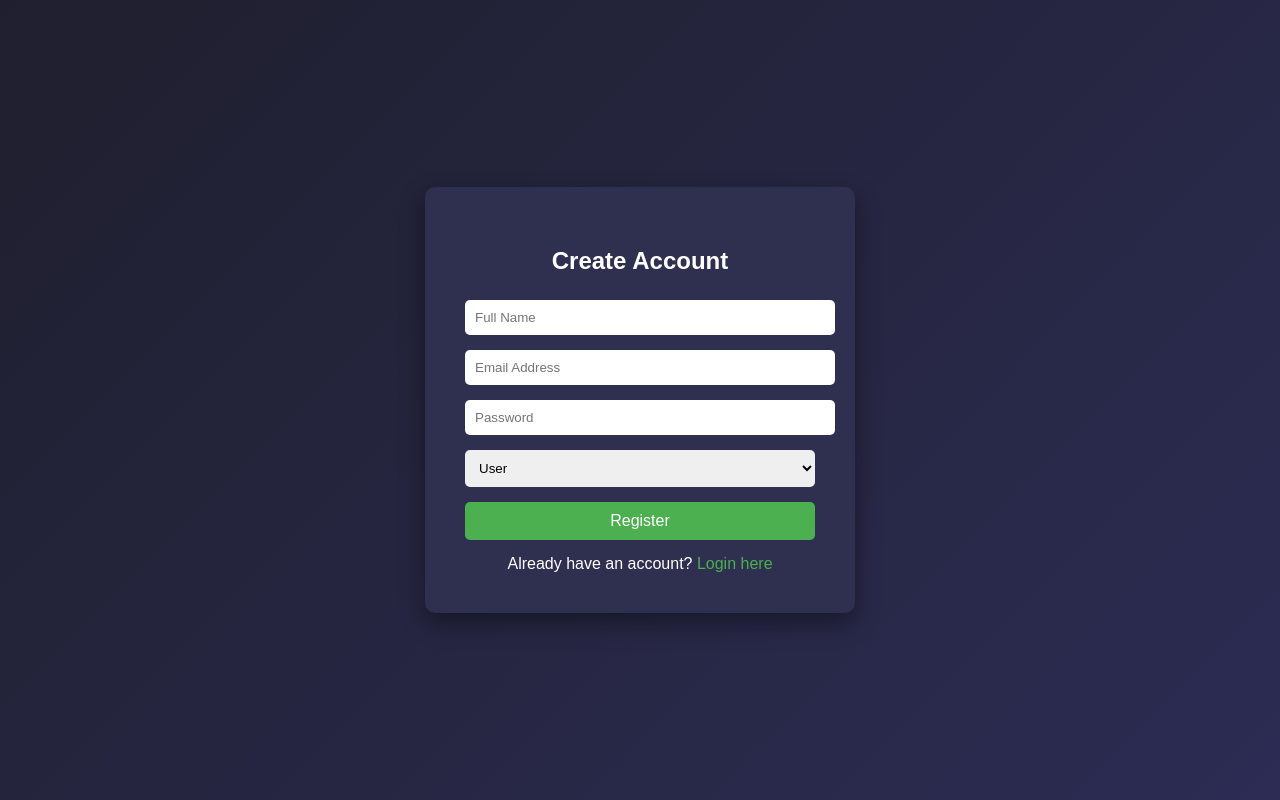
After one commit to madhuraapohankar/AI_fake_news_detection, a Flask app: page /register in a window 1280 px wide. The commit adds this page. Run offline with Flask 3, Linux system fonts and the light colour scheme.

Commit message:
Auth upgrade, admin dashboard added, Flask-Login integration completed

```diff
--- a/app.py
+++ b/app.py
@@ -12,9 +12,13 @@ from flask_mail import Mail, Message
 from itsdangerous import URLSafeTimedSerializer
 from authlib.integrations.flask_client import OAuth
 from dotenv import load_dotenv
+from flask_sqlalchemy import SQLAlchemy
+from flask_login import LoginManager, UserMixin, login_user, login_required, logout_user, current_user
+from werkzeug.security import generate_password_hash, check_password_hash
 
 load_dotenv()
 app = Flask(__name__)
+
 
 # ==============================
 # SESSION SECURITY
@@ -23,6 +27,31 @@ app.secret_key = os.getenv("SECRET_KEY")
 app.config['SESSION_COOKIE_HTTPONLY'] = True
 app.config['SESSION_COOKIE_SAMESITE'] = "Lax"
 app.config['PERMANENT_SESSION_LIFETIME'] = timedelta(days=7)
+app.config['SQLALCHEMY_DATABASE_URI'] = 'sqlite:///users.db'
+app.config['SQLALCHEMY_TRACK_MODIFICATIONS'] = False
+
+db = SQLAlchemy(app)
+login_manager = LoginManager(app)
+login_manager.login_view = "login"
+
+# ==============================
+# Create User Model
+# ==============================
+class User(UserMixin, db.Model):
+    id = db.Column(db.Integer, primary_key=True)
+    email = db.Column(db.String(150), unique=True, nullable=False)
+    password = db.Column(db.String(200), nullable=False)
+
+# ✅ ADD IT RIGHT HERE
+with app.app_context():
+    db.create_all()
+
+# ==============================
+# Add User Loader
+# ==============================
+@login_manager.user_loader
+def load_user(user_id):
+    return User.query.get(int(user_id))
 
 # ==============================
 # PASSWORD RESET CONFIG
@@ -72,32 +101,33 @@ def google_authorize():
     if not user:
         cursor.execute(
             "INSERT INTO users (name, email, password, role) VALUES (?, ?, ?, ?)",
-            (name, email, "google_auth", "user"),
+            (name, email, generate_password_hash("google_auth"), "user"),
         )
         conn.commit()
+
+        cursor.execute("SELECT id, role FROM users WHERE email=?", (email,))
+        user = cursor.fetchone()
+
         role = "user"
     else:
         role = user[1] or "user"
 
     conn.close()
 
-    session.clear()
-    session["user"] = name
-    session["email"] = email
-    session["role"] = role
+    # ✅ REQUIRED CHANGE → Login with Flask-Login
+    flask_user = User.query.filter_by(email=email).first()
+
+    if not flask_user:
+        flask_user = User(
+            email=email,
+            password=generate_password_hash("google_auth")
+        )
+        db.session.add(flask_user)
+        db.session.commit()
+
+    login_user(flask_user)
 
     return redirect(url_for("home"))
-
-# ==============================
-# LOGIN REQUIRED DECORATOR
-# ==============================
-def login_required(f):
-    @wraps(f)
-    def decorated_function(*args, **kwargs):
-        if "user" not in session:
-            return redirect(url_for("login"))
-        return f(*args, **kwargs)
-    return decorated_function
 
 # ==============================
 # LOAD MODEL
@@ -181,31 +211,46 @@ def login():
         cursor = conn.cursor()
 
         cursor.execute(
-            "SELECT id, name, email, role FROM users WHERE email=? AND password=?",
-            (email, password),
+            "SELECT id, name, email, password, role FROM users WHERE email=?",
+            (email,),
         )
 
         user = cursor.fetchone()
-        conn.close()
 
         if user:
-            db_role = (user[3] or "user").lower()
+            stored_password = user[3]
+
+            if not check_password_hash(stored_password, password):
+                conn.close()
+                return render_template("login.html", error="Invalid credentials")
+
+            db_role = (user[4] or "user").lower()
 
             if db_role != role:
+                conn.close()
                 return render_template("login.html", error="Wrong role selected")
 
-            session.clear()
-            session["user"] = user[1]
-            session["email"] = user[2]
-            session["role"] = db_role
-            session["user_id"] = user[0]
-            session.permanent = bool(remember)
+            conn.close()
+
+            # ✅ REQUIRED CHANGE → Use Flask-Login
+            flask_user = User.query.filter_by(email=email).first()
+
+            if not flask_user:
+                flask_user = User(
+                    email=email,
+                    password=stored_password
+                )
+                db.session.add(flask_user)
+                db.session.commit()
+
+            login_user(flask_user, remember=bool(remember))
 
             if db_role == "admin":
                 return redirect(url_for("admin_dashboard"))
 
             return redirect(url_for("home"))
 
+        conn.close()
         return render_template("login.html", error="Invalid credentials")
 
     return render_template("login.html")
@@ -361,11 +406,80 @@ def reset_password(token):
     if request.method == "POST":
         new_password = request.form.get("password")
 
-        # UPDATE PASSWORD IN DATABASE HERE
+        hashed_password = generate_password_hash(new_password)
+
+        # ✅ UPDATE fake_news.db
+        conn = sqlite3.connect("database/fake_news.db")
+        cursor = conn.cursor()
+        cursor.execute(
+            "UPDATE users SET password=? WHERE email=?",
+            (hashed_password, email),
+        )
+        conn.commit()
+        conn.close()
+
+        # ✅ UPDATE users.db (Flask-Login DB)
+        flask_user = User.query.filter_by(email=email).first()
+        if flask_user:
+            flask_user.password = hashed_password
+            db.session.commit()
 
         return "Password updated successfully!"
 
     return render_template("reset_password.html")
+
+# ==============================
+# REGISTER
+# ==============================
+from werkzeug.security import generate_password_hash
+
+@app.route("/register", methods=["GET", "POST"])
+def register():
+    if request.method == "POST":
+        name = request.form.get("name", "").strip()
+        email = request.form.get("email", "").strip()
+        password = request.form.get("password", "").strip()
+        role = request.form.get("role", "user").strip().lower()
+
+        if not name or not email or not password:
+            return render_template("register.html", error="All fields required")
+
+        conn = sqlite3.connect("database/fake_news.db")
+        cursor = conn.cursor()
+
+        # Check if email already exists
+        cursor.execute("SELECT id FROM users WHERE email=?", (email,))
+        existing = cursor.fetchone()
+
+        if existing:
+            conn.close()
+            return render_template("register.html", error="User already exists")
+
+        hashed_password = generate_password_hash(password)
+
+        cursor.execute(
+            "INSERT INTO users (name, email, password, role) VALUES (?, ?, ?, ?)",
+            (name, email, hashed_password, role),
+        )
+
+        conn.commit()
+        conn.close()
+
+        # ✅ REQUIRED ADDITION → Also create Flask-Login user
+        flask_user = User.query.filter_by(email=email).first()
+
+        if not flask_user:
+            new_user = User(
+                email=email,
+                password=hashed_password
+            )
+            db.session.add(new_user)
+            db.session.commit()
+
+        return redirect(url_for("login"))
+
+    return render_template("register.html")
+
 # ==============================
 # USER ROUTES (🔥 IMPORTANT)
 # ==============================
@@ -488,9 +602,71 @@ def about():
     return render_template("about.html")
 
 @app.route("/logout")
+@login_required
 def logout():
-    session.clear()
+    logout_user()
     return redirect(url_for("login"))
+
+@app.route("/admin_dashboard")
+@login_required
+def admin_dashboard():
+
+    # Check role from fake_news.db
+    conn = sqlite3.connect("database/fake_news.db")
+    cursor = conn.cursor()
+
+    cursor.execute("SELECT role FROM users WHERE email=?", (current_user.email,))
+    user = cursor.fetchone()
+
+    if not user or user[0].lower() != "admin":
+        conn.close()
+        return redirect(url_for("home"))
+
+    # ============================
+    # TOTAL USERS
+    # ============================
+    cursor.execute("SELECT COUNT(*) FROM users")
+    total_users = cursor.fetchone()[0]
+
+    # ============================
+    # TOTAL PREDICTIONS
+    # ============================
+    cursor.execute("SELECT COUNT(*) FROM history")
+    total_predictions = cursor.fetchone()[0]
+
+    # ============================
+    # REAL NEWS COUNT
+    # ============================
+    cursor.execute("SELECT COUNT(*) FROM history WHERE prediction='Real News'")
+    real_count = cursor.fetchone()[0]
+
+    # ============================
+    # FAKE NEWS COUNT
+    # ============================
+    cursor.execute("SELECT COUNT(*) FROM history WHERE prediction='Fake News'")
+    fake_count = cursor.fetchone()[0]
+
+    # ============================
+    # RECENT ACTIVITY (Last 5)
+    # ============================
+    cursor.execute("""
+        SELECT text, prediction, confidence, created_at
+        FROM history
+        ORDER BY id DESC
+        LIMIT 5
+    """)
+    recent_activity = cursor.fetchall()
+
+    conn.close()
+
+    return render_template(
+        "admin_dashboard.html",
+        total_users=total_users,
+        total_predictions=total_predictions,
+        real_count=real_count,
+        fake_count=fake_count,
+        recent_activity=recent_activity
+    )
 
 # ==============================
 # RUN
--- a/templates/login.html
+++ b/templates/login.html
@@ -5,7 +5,7 @@
     <title>Login</title>
     <meta name="viewport" content="width=device-width, initial-scale=1.0">
 
-    <!-- Google Font (match project) -->
+    <!-- Google Font -->
     <link href="https://fonts.googleapis.com/css2?family=Poppins:wght@300;400;600;700&display=swap" rel="stylesheet">
 
     <link rel="stylesheet" href="{{ url_for('static', filename='css/login.css') }}">
@@ -67,8 +67,8 @@
         </form>
 
         <p class="signup-text">
-            Already a member?
-            <a href="{{ url_for('login') }}">Back to Login</a>
+            New here?
+            <a href="{{ url_for('register') }}">Create an Account</a>
         </p>
 
     </div>
--- /dev/null
+++ b/templates/register.html
@@ -0,0 +1,111 @@
+<!DOCTYPE html>
+<html lang="en">
+<head>
+    <meta charset="UTF-8">
+    <title>Register | Fake News AI</title>
+    <meta name="viewport" content="width=device-width, initial-scale=1.0">
+
+    <style>
+        body {
+            margin: 0;
+            font-family: Arial, sans-serif;
+            background: linear-gradient(135deg, #1f1f2e, #2c2c54);
+            display: flex;
+            justify-content: center;
+            align-items: center;
+            height: 100vh;
+            color: white;
+        }
+
+        .register-container {
+            background: #2f2f4f;
+            padding: 40px;
+            border-radius: 10px;
+            width: 350px;
+            box-shadow: 0 10px 25px rgba(0,0,0,0.4);
+        }
+
+        h2 {
+            text-align: center;
+            margin-bottom: 25px;
+        }
+
+        input, select {
+            width: 100%;
+            padding: 10px;
+            margin-bottom: 15px;
+            border-radius: 5px;
+            border: none;
+            outline: none;
+        }
+
+        button {
+            width: 100%;
+            padding: 10px;
+            background: #4CAF50;
+            border: none;
+            border-radius: 5px;
+            color: white;
+            font-size: 16px;
+            cursor: pointer;
+        }
+
+        button:hover {
+            background: #45a049;
+        }
+
+        .error {
+            background: #ff4d4d;
+            padding: 8px;
+            border-radius: 5px;
+            margin-bottom: 15px;
+            text-align: center;
+        }
+
+        .login-link {
+            text-align: center;
+            margin-top: 15px;
+        }
+
+        .login-link a {
+            color: #4CAF50;
+            text-decoration: none;
+        }
+
+        .login-link a:hover {
+            text-decoration: underline;
+        }
+    </style>
+</head>
+<body>
+
+<div class="register-container">
+    <h2>Create Account</h2>
+
+    {% if error %}
+        <div class="error">{{ error }}</div>
+    {% endif %}
+
+    <form method="POST">
+        <input type="text" name="name" placeholder="Full Name" required>
+
+        <input type="email" name="email" placeholder="Email Address" required>
+
+        <input type="password" name="password" placeholder="Password" required>
+
+        <select name="role">
+            <option value="user">User</option>
+            <option value="admin">Admin</option>
+        </select>
+
+        <button type="submit">Register</button>
+    </form>
+
+    <div class="login-link">
+        Already have an account?
+        <a href="{{ url_for('login') }}">Login here</a>
+    </div>
+</div>
+
+</body>
+</html>
```
Also changed, not shown: create_table.py (added, +19 -0 lines), templates/admin_dashboard.html (+19 -5 lines), templates/base.html (+11 -9 lines).
